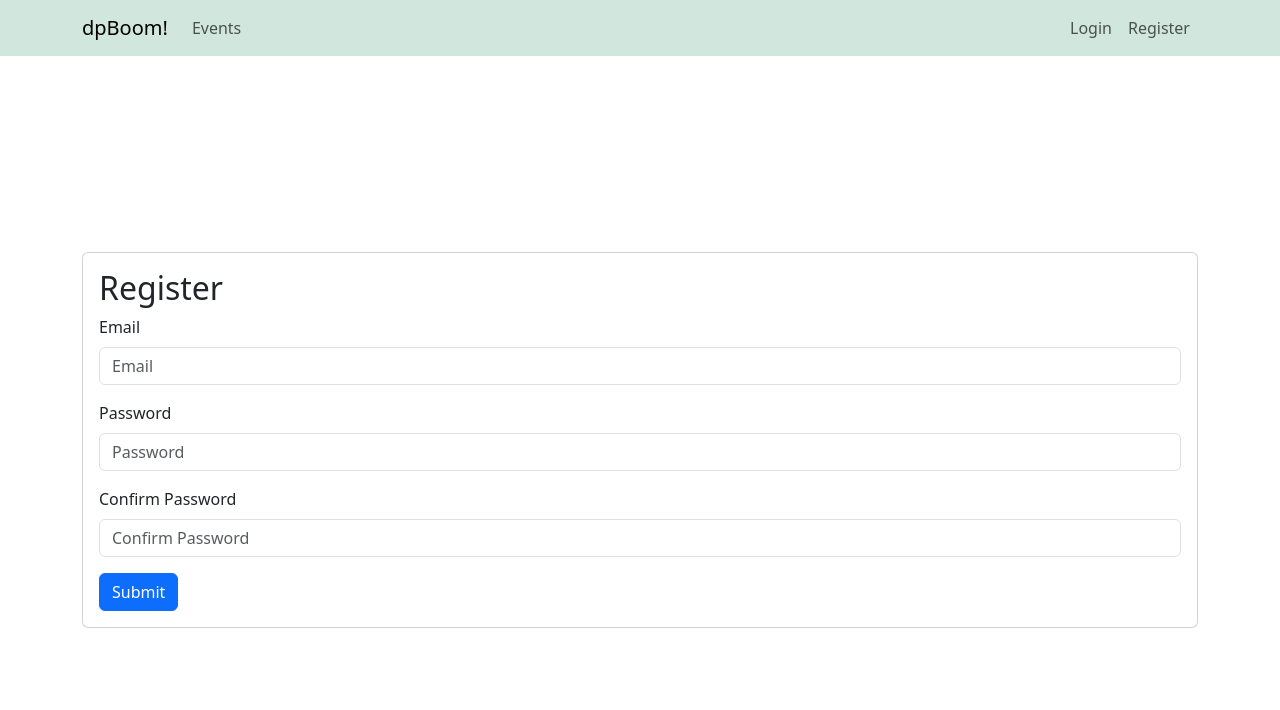
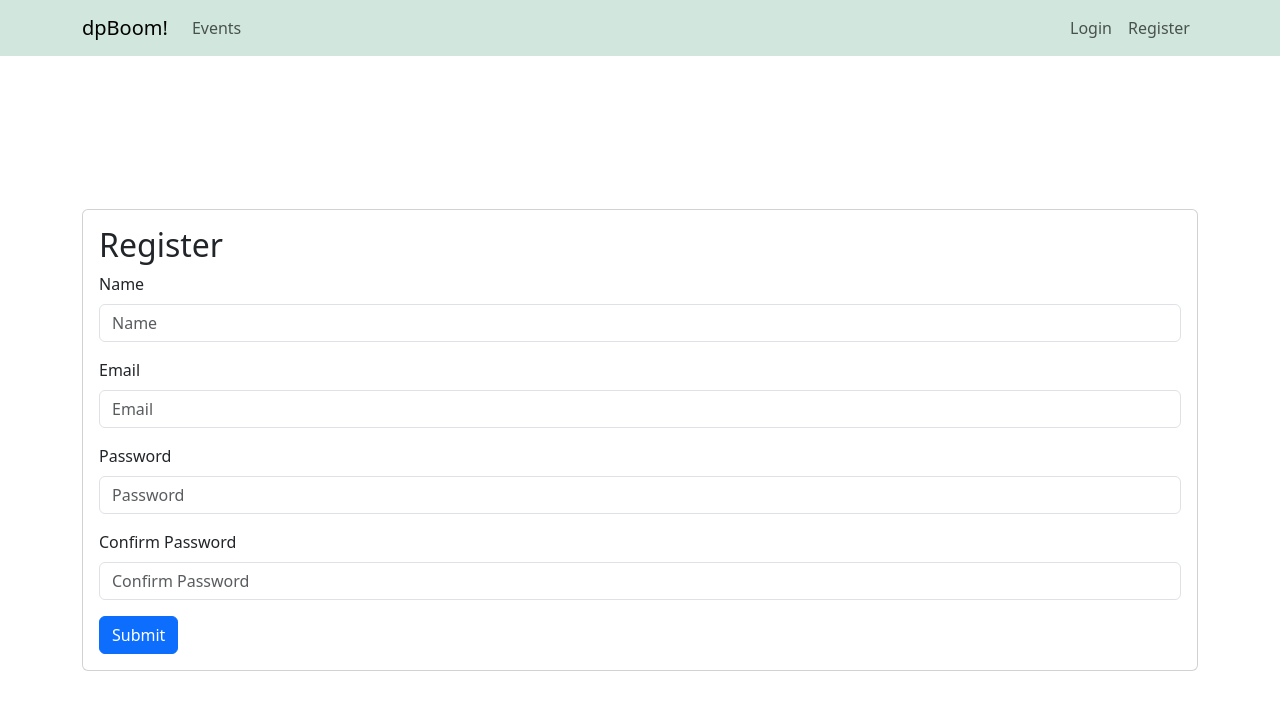
Before and after one commit to bg117/dpboom, a Next.js app: page /register in a window 1280 px wide. Shown: the top 710 px of the page. Built offline with nearby package versions, Linux system fonts and the light colour scheme.

Commit message:
no default export in session

```diff
--- a/app/profile/page.tsx
+++ b/app/profile/page.tsx
@@ -1,6 +1,6 @@
 'use client';
 
-import useSession from "@/hooks/useSession";
+import {useSession} from "@/hooks/session";
 import {useRouter} from "next/navigation";
 import {Content} from "@/components/content";
 
--- a/app/register/page.tsx
+++ b/app/register/page.tsx
@@ -8,6 +8,7 @@ import {Alert, Button, Card, Form} from "react-bootstrap";
 
 export default function Register() {
     const [error, setError] = useState<string | null>(null);
+    const [name, setName] = useState<string>('');
     const [email, setEmail] = useState<string>('');
     const [password, setPassword] = useState<string>('');
     const [confirmPassword, setConfirmPassword] = useState<string>('');
@@ -33,8 +34,9 @@ export default function Register() {
 
                 router.push('/');
             });
-    }, [email, password, confirmPassword]);
+    }, [router, email, password, confirmPassword]);
 
+    const changeName = useCallback((e: ChangeEvent<HTMLInputElement>) => setName(e.currentTarget.value), []);
     const changeEmail = useCallback((e: ChangeEvent<HTMLInputElement>) => setEmail(e.currentTarget.value), []);
     const changePassword = useCallback((e: ChangeEvent<HTMLInputElement>) => setPassword(e.currentTarget.value), []);
     const changeConfirmPassword = useCallback((e: ChangeEvent<HTMLInputElement>) => setConfirmPassword(e.currentTarget.value), []);
@@ -46,6 +48,11 @@ export default function Register() {
                     <Card.Title as="h2">Register</Card.Title>
                     {error && <Alert variant="danger">{error}</Alert>}
                     <Form onSubmit={handleSubmit}>
+                        <Form.Group className="mb-3" controlId="name">
+                            <Form.Label>Name</Form.Label>
+                            <Form.Control type="text" placeholder="Name" onChange={changeName}/>
+                        </Form.Group>
+
                         <Form.Group className="mb-3" controlId="email">
                             <Form.Label>Email</Form.Label>
                             <Form.Control type="email" placeholder="Email" onChange={changeEmail}/>
@@ -58,7 +65,8 @@ export default function Register() {
 
                         <Form.Group className="mb-3" controlId="confirmPassword">
                             <Form.Label>Confirm Password</Form.Label>
-                            <Form.Control type="password" placeholder="Confirm Password" onChange={changeConfirmPassword}/>
+                            <Form.Control type="password" placeholder="Confirm Password"
+                                          onChange={changeConfirmPassword}/>
                         </Form.Group>
 
                         <Button variant="primary" type="submit">
--- a/components/header.tsx
+++ b/components/header.tsx
@@ -1,8 +1,8 @@
 'use client'
 
 import Link from "next/link";
-import useSession from "@/hooks/useSession";
-import React, {ReactNode, MouseEvent, useCallback} from "react";
+import {useSession} from "@/hooks/session";
+import {ReactNode, MouseEvent, useCallback} from "react";
 import {Container, Nav, Navbar} from "react-bootstrap";
 
 function HeaderLink({href, children, LinkProps}: { href: string, children: ReactNode, LinkProps?: any }) {
--- a/hooks/useSession.ts
+++ b/hooks/session.ts
@@ -2,7 +2,7 @@ import {client} from "@/utils/supabase";
 import {useEffect, useState} from "react";
 import {Session} from "@supabase/supabase-js";
 
-export default function useSession() {
+export function useSession() {
     const [isLoading, setIsLoading] = useState(true)
     const [session, setSession] = useState<Session | null>(null)
 
```
